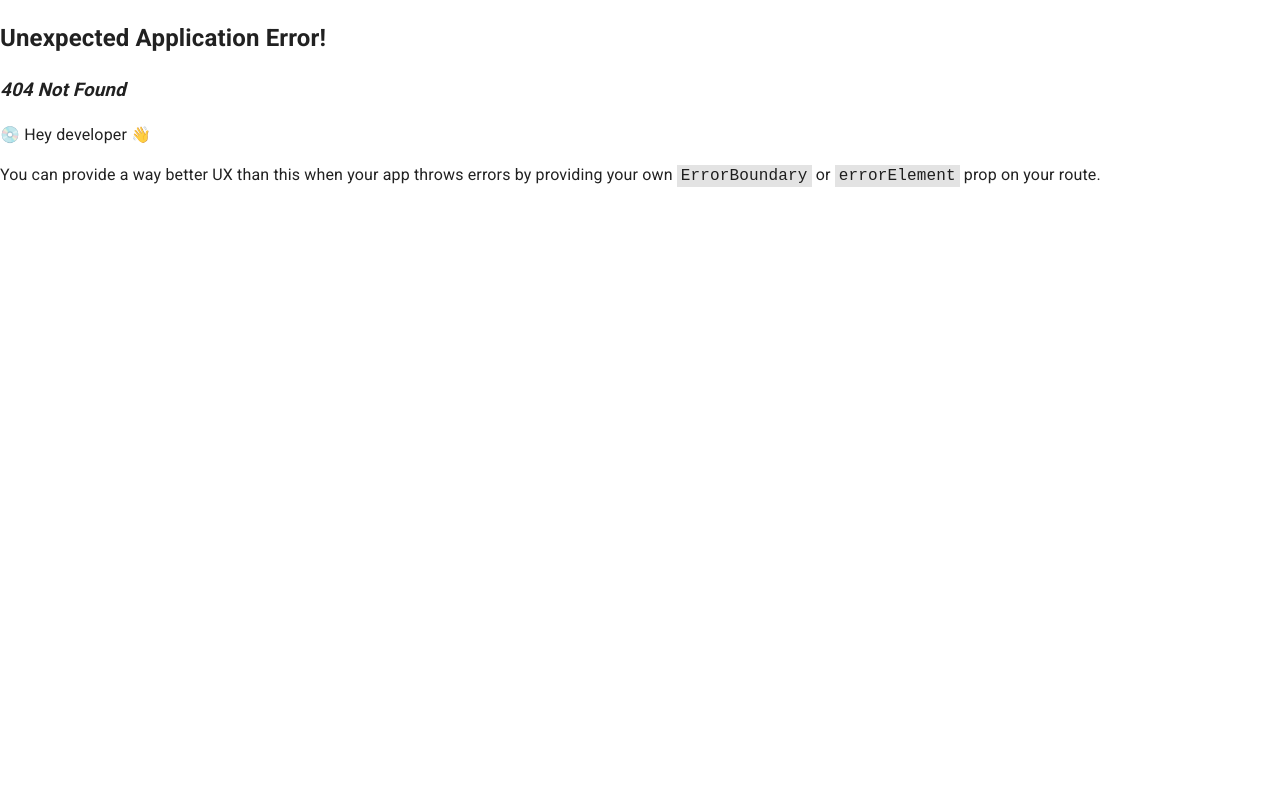
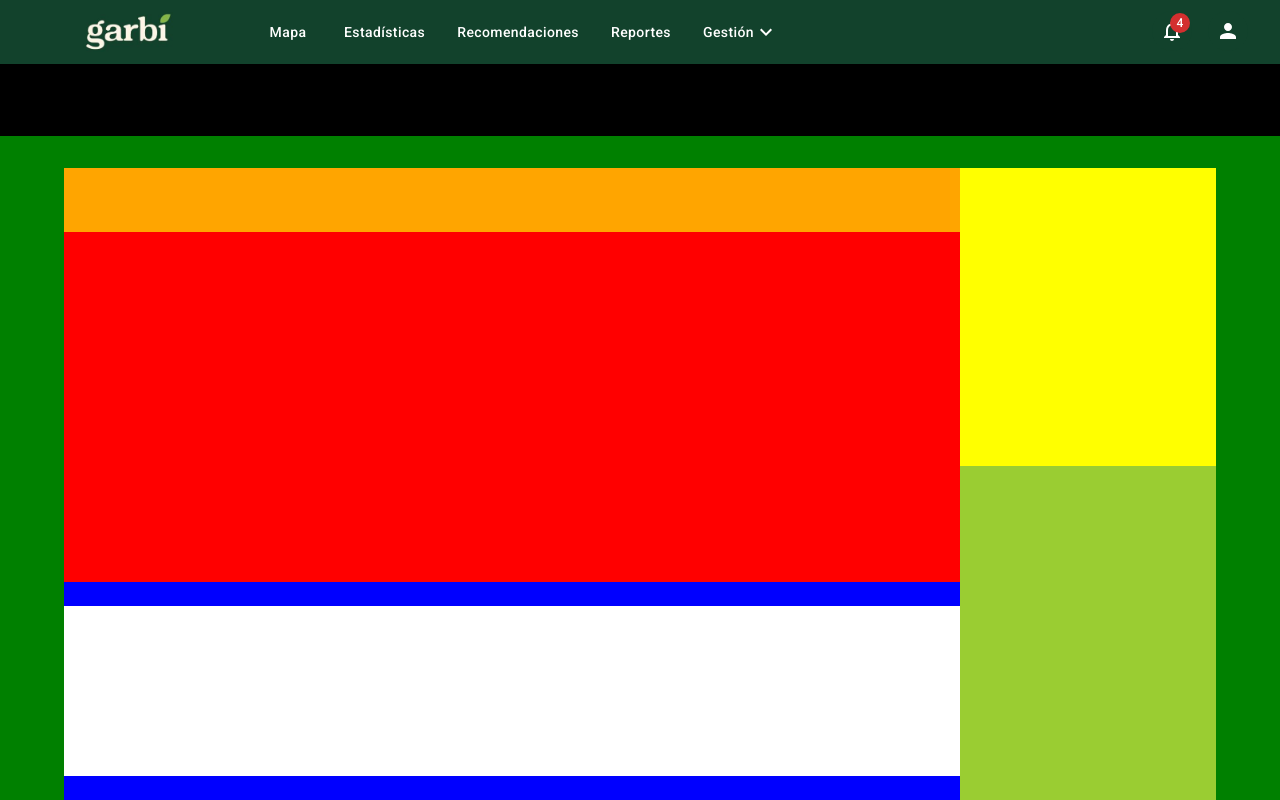
Before and after one commit to SofiaPalmieri/garbi-front, a React (Vite) app: page /reportes/detalles in a window 1280 px wide. Before the commit this address had no page. Built offline with nearby package versions, Linux system fonts and the light colour scheme; a web font is replaced by a local one.

Commit message:
added structure to report details page

```diff
--- /dev/null
+++ b/src/pages/ReportDetails/ReportDetailsPage.jsx
@@ -0,0 +1,97 @@
+import {
+  Box
+} from '@mui/system'
+
+export const ReportDetailsPage = () => {
+  return (
+    <Box
+      sx={{
+        height: '100%',
+        width: '100%',
+        backgroundColor: 'red',
+        display: 'flex',
+        flexDirection: 'column'
+      }}
+    >
+      <Box
+        sx={{
+          height: '4.5rem',
+          width: 1,
+          backgroundColor: 'black'
+        }}
+      >
+        Bread
+      </Box>
+      <Box
+        sx={{
+          flex: 1,
+          backgroundColor: 'green',
+          padding: '2rem 4rem 0'
+        }}
+      >
+        <Box
+          sx={{
+            width: 1,
+            height: '100%',
+            backgroundColor: 'aquamarine'
+          }}
+        >
+          <Box
+            sx={{
+              height: 1,
+              width: 1,
+              backgroundColor: 'yellowgreen',
+              display: 'flex'
+            }}
+          >
+            <Box
+              sx ={{
+                height: 1,
+                flex: 1,
+                backgroundColor: 'blue',
+                display: 'flex',
+                flexDirection: 'column',
+                pb: '1.5rem'
+              }}
+
+            >
+              <Box
+                sx = {{
+                  backgroundColor: 'orange',
+                  height: '4rem',
+                }}
+              />
+              <Box
+                sx  ={{
+                  backgroundColor: 'red',
+                  height: '21.875rem',
+                  mb: '1.5rem'
+                }}
+              />
+              <Box
+                sx ={{
+                  flex: 1,
+                  backgroundColor: 'white',
+                }}
+              />
+            </Box>
+            <Box
+              sx={{
+                width: '16rem',
+                height: '18.625rem', // borrar
+                backgroundColor: 'yellow'
+              }}
+
+            >
+              {/* {code here....} */}
+            </Box>
+          </Box>
+          <Box>
+            {/* {code here....} */}
+          </Box>
+        </Box>
+
+      </Box>
+    </Box>
+  )
+}
```
Also changed, not shown: src/main.jsx (+7 -0 lines).
